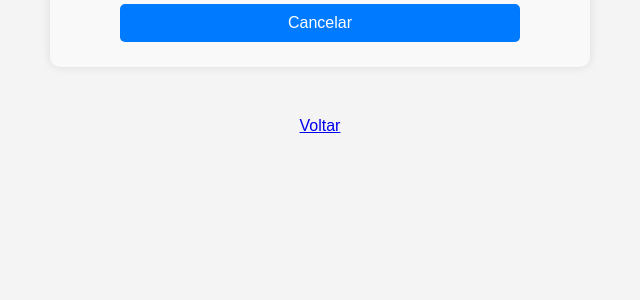
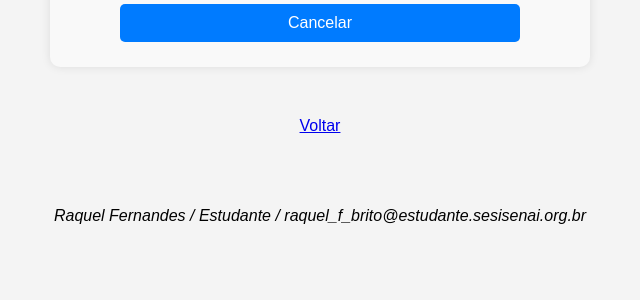
Before and after one commit to Kelzita/Raquel_Fernandes, a PHP site: page /cadastro_usuario.php in a window 1280 px wide. Shown: the part 459-759 px from the top of the page, without its empty margins (320-960 px from the left). Run offline with PHP 8.4, Linux system fonts and the light colour scheme; a user stored in the database is signed in.

```diff
--- a/ProvaPHP/cadastro_usuario.php
+++ b/ProvaPHP/cadastro_usuario.php
@@ -64,5 +64,9 @@ if ($stmt->execute()) {
         <button type="reset">Cancelar</button>
     </form>
     <a href="principal.php">Voltar</a>
+    <address>
+    <br><br><br><br>
+        Raquel Fernandes / Estudante / raquel_f_brito@estudante.sesisenai.org.br
+ </address>
 </body>
 </html>
```
